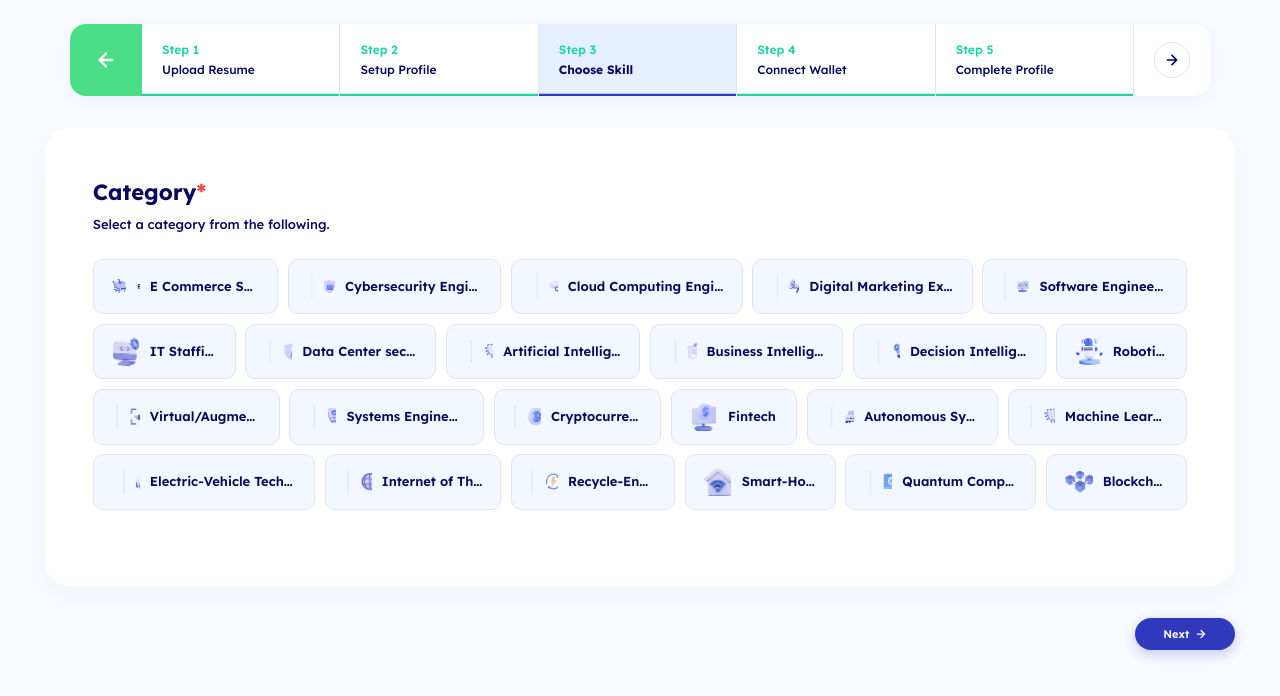
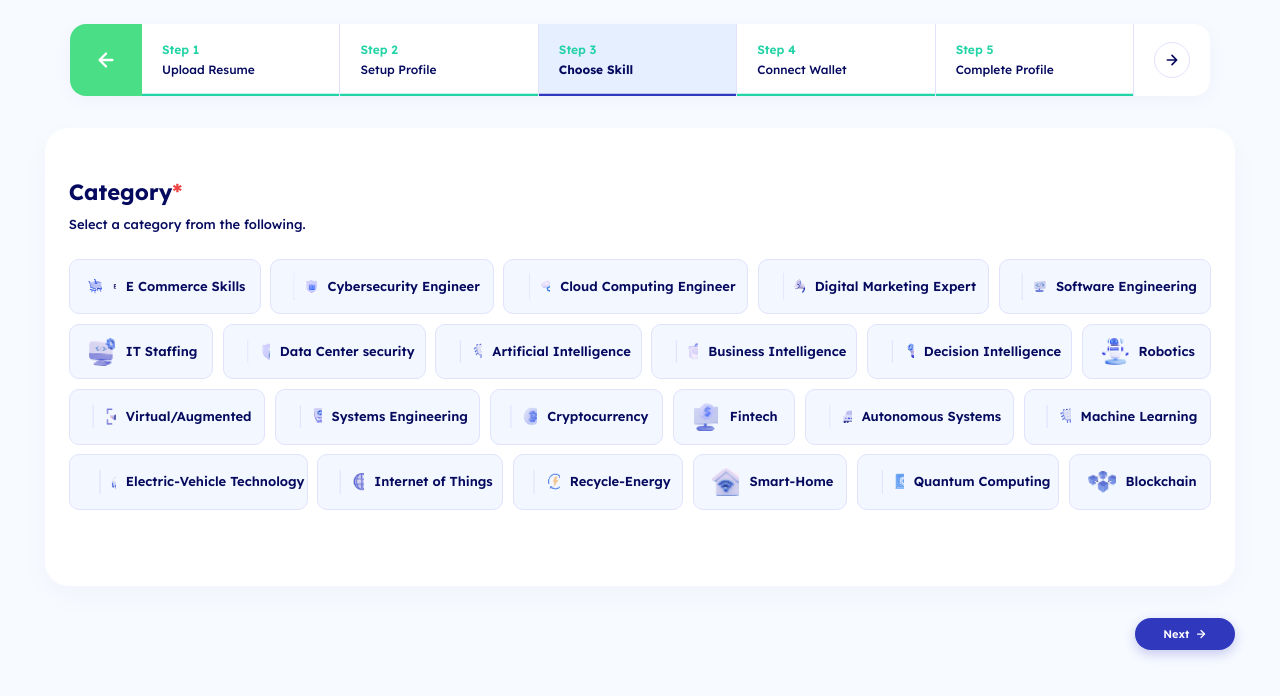
Before and after one commit to Mominkhalid045-debug/greelance-login, a React (Vite) app: page /skills in a window 1280 px wide. Shown: the top 696 px of the page. Built offline with nearby package versions, Linux system fonts and the light colour scheme.

Commit message:
fix: remove text truncation, widen container to 24px side padding for full labels

```diff
--- a/src/pages/SkillsSelection.jsx
+++ b/src/pages/SkillsSelection.jsx
@@ -119,7 +119,7 @@ export default function SkillsSelection() {
             background: '#FFFFFF',
             borderRadius: '24px',
             boxShadow: '0 10px 30px rgba(5, 10, 95, 0.03)',
-            padding: '48px',
+            padding: '48px 24px',
             boxSizing: 'border-box',
             marginBottom: '32px',
           }}
@@ -201,9 +201,8 @@ export default function SkillsSelection() {
                               padding: '0 18px',
                               gap: '10px',
                               height: '55.5px',
-                              flex: `${fw} ${fw} 0`,
+                              flex: `${fw} ${fw} auto`,
                               minWidth: 0,
-                              overflow: 'hidden',
                               background: '#F3F7FF',
                               border: '1.3px solid #E0E2FE',
                               borderRadius: '10px',
@@ -226,7 +225,7 @@ export default function SkillsSelection() {
                                 <img src={cat.img} alt={cat.name} width={28} height={28} style={{ width: '28px', height: '28px', objectFit: 'contain' }} />
                               ) : null}
                             </div>
-                            <span style={{ fontFamily: F, fontSize: '13px', fontWeight: 600, color: '#050A5F', whiteSpace: 'nowrap', overflow: 'hidden', textOverflow: 'ellipsis' }}>{cat.name}</span>
+                            <span style={{ fontFamily: F, fontSize: '13px', fontWeight: 600, color: '#050A5F', whiteSpace: 'nowrap' }}>{cat.name}</span>
                           </div>
                         );
                       })}
```
